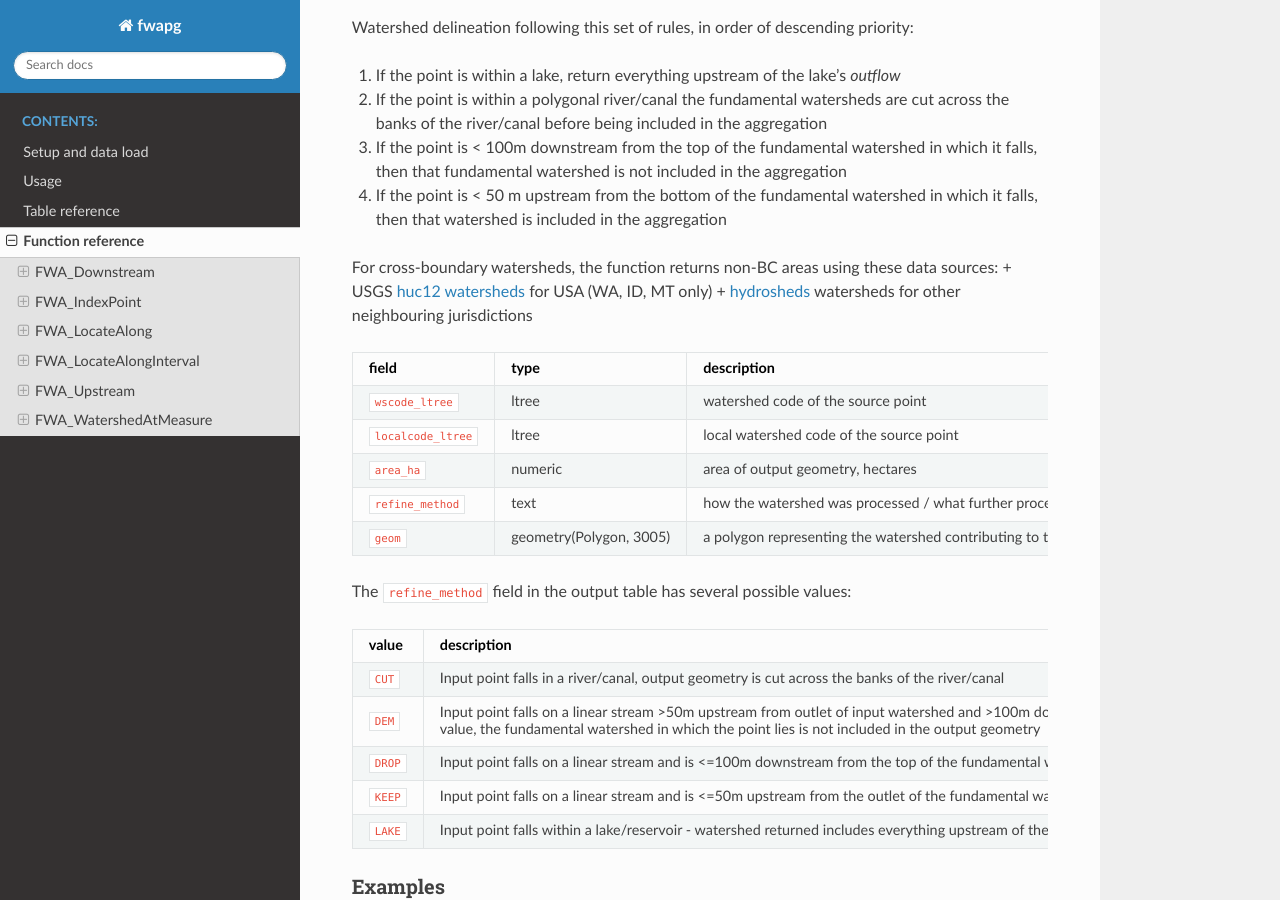
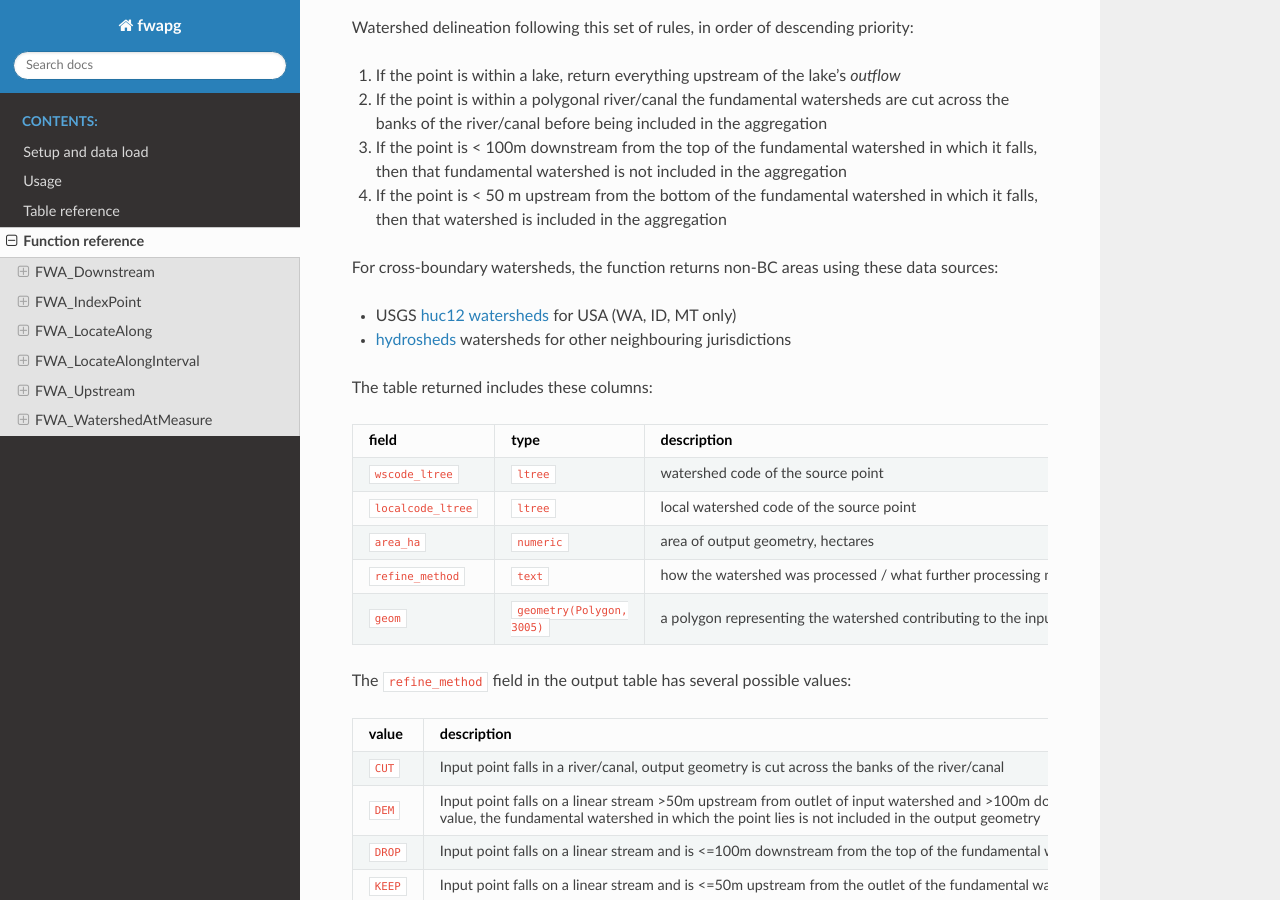
Before and after one commit to smnorris/fwapg, a Sphinx documentation site: the page built from docs/04_functions.md, in a window 1280 px wide and 900 px high, scrolled down 9764 px. Built offline with Sphinx 7.4.7 and the Read the Docs theme 2.0.0, drawn with Linux system fonts in a browser that asks for light colours.

Commit message:
format functions doc

```diff
--- a/docs/04_functions.md
+++ b/docs/04_functions.md
@@ -454,16 +454,19 @@ watershed in which it falls, then that fundamental watershed is not included in
 watershed in which it falls, then that watershed is included in the aggregation
 
 For cross-boundary watersheds, the function returns non-BC areas using these data sources:
-    + USGS [huc12 watersheds](https://www.usgs.gov/core-science-systems/ngp/national-hydrography/watershed-boundary-dataset?qt-science_support_page_related_con=4#qt-science_support_page_related_con) for USA (WA, ID, MT only)
-    + [hydrosheds](https://www.hydrosheds.org) watersheds for other neighbouring jurisdictions
 
-| field                     | type                    | description                                 |
-| :-------------------------| ---------------------   |-------------------------------------------- |
-| `wscode_ltree`            | ltree                   | watershed code of the source point          |
-| `localcode_ltree`         | ltree                   | local watershed code of the source point    |
-| `area_ha`                 | numeric                 | area of output geometry, hectares           |
-| `refine_method`           | text                    | how the watershed was processed / what further processing may be required |
-| `geom`                    | geometry(Polygon, 3005) | a polygon representing the watershed contributing to the input location |
+- USGS [huc12 watersheds](https://www.usgs.gov/core-science-systems/ngp/national-hydrography/watershed-boundary-dataset?qt-science_support_page_related_con=4#qt-science_support_page_related_con) for USA (WA, ID, MT only)
+- [hydrosheds](https://www.hydrosheds.org) watersheds for other neighbouring jurisdictions
+
+The table returned includes these columns:
+
+| field                     | type                      | description                                 |
+| :-------------------------| --------------------------|-------------------------------------------- |
+| `wscode_ltree`            | `ltree`                   | watershed code of the source point          |
+| `localcode_ltree`         | `ltree`                   | local watershed code of the source point    |
+| `area_ha`                 | `numeric`                 | area of output geometry, hectares           |
+| `refine_method`           | `text`                    | how the watershed was processed / what further processing may be required |
+| `geom`                    | `geometry(Polygon, 3005)` | a polygon representing the watershed contributing to the input location |
 
 The `refine_method` field in the output table has several possible values:
 
```
